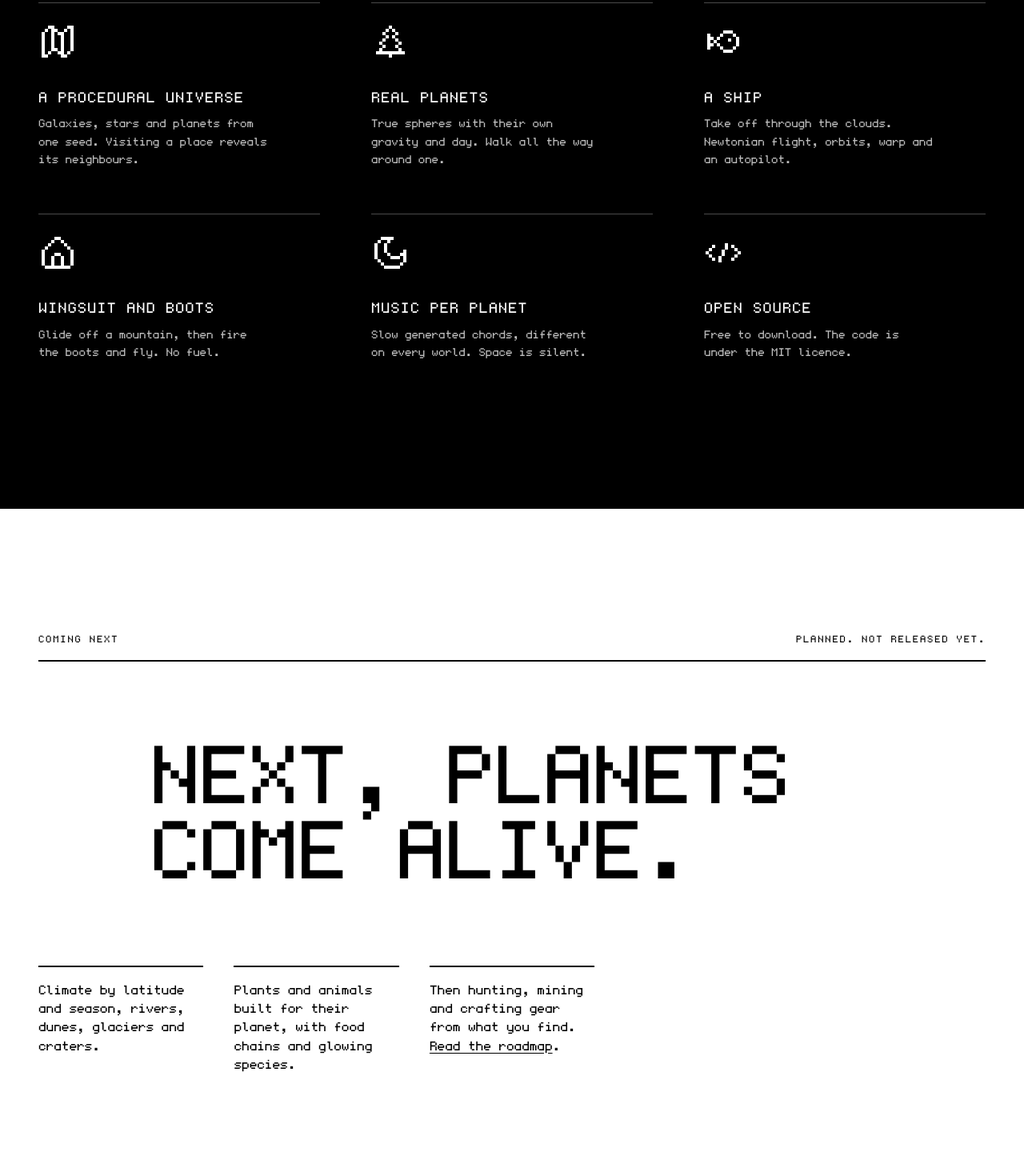
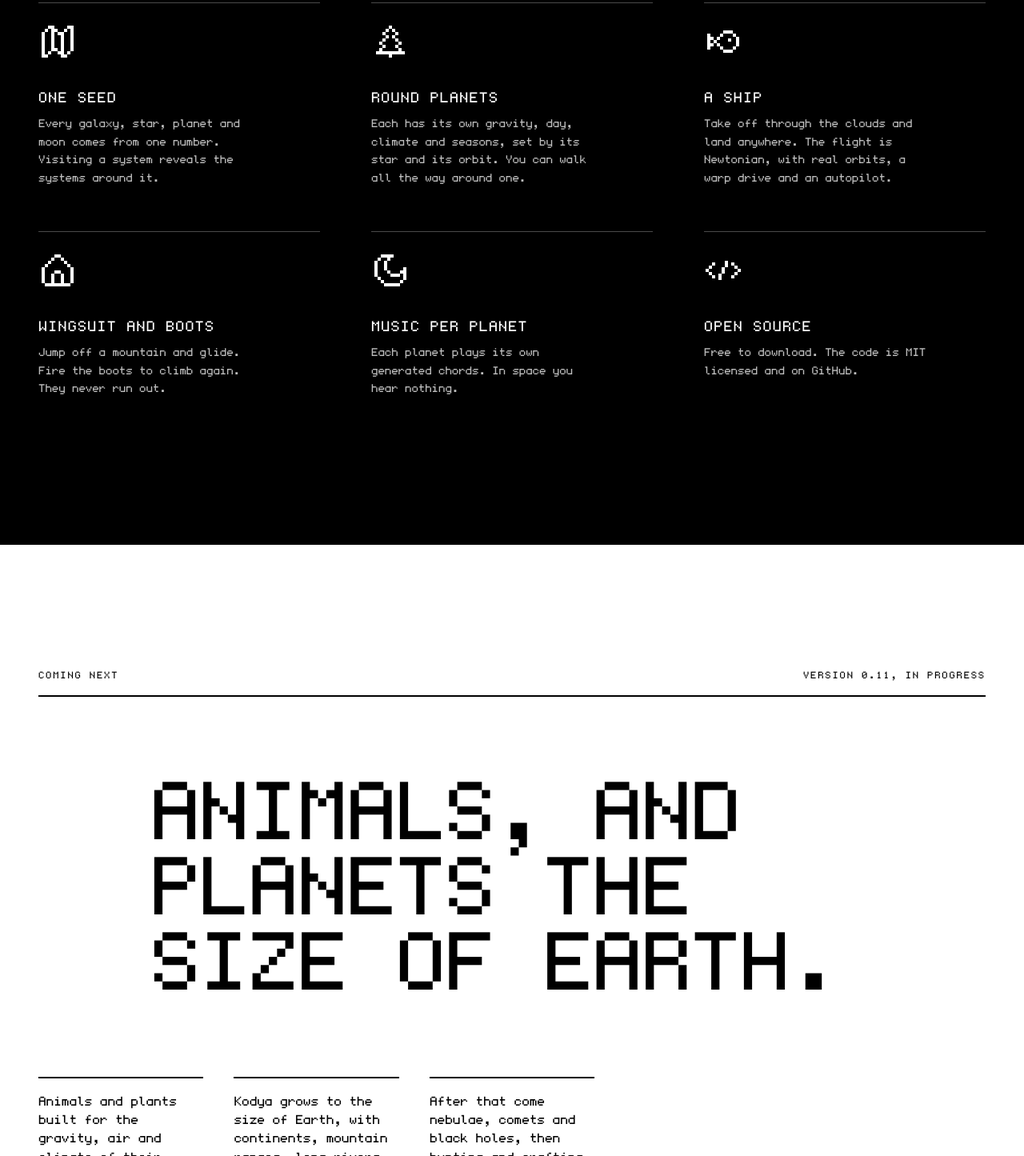
Before and after one commit to saravenpi/Abstractions, a plain HTML site: page site/index.html in a window 1280 px wide. Shown: the part 1355-2800 px from the top of the page at 80% size. Drawn offline with Linux system fonts and the light colour scheme; no server answers.

Commit message:
docs(site): rewrite the landing copy plainly and list what 0.11 adds
The coming-next list still promised climate, rivers and dunes, which
shipped in 0.9.

```diff
--- a/site/index.html
+++ b/site/index.html
@@ -40,7 +40,7 @@
     <h1 id="name">Abstractions</h1>
     <div class="intro">
       <p class="label">Free and open source</p>
-      <p class="lead">A space exploration game with a pixelated, low-poly look. You wake up as a small robot on the planet Kodya, with a ship parked nearby and a universe to cross.</p>
+      <p class="lead">A space exploration game in pixelated low poly. You play a small robot on the planet Kodya. Your ship is parked next to you, and every star in the sky is a system you can fly to.</p>
     </div>
     <div id="download">
       <ul class="platforms">
@@ -76,16 +76,16 @@
   <section class="game wrap reveal" aria-labelledby="game-title">
     <div class="head">
       <h2 class="label" id="game-title">The game today</h2>
-      <p class="statement">A universe with no edge, and one friend.</p>
+      <p class="statement">Walk, glide, fly and warp. There are no quests.</p>
       <p class="aside">You walk, glide, fly and warp. There is no goal but to see what is past the next star. A second robot floats along with you.</p>
     </div>
     <ul class="facts">
-      <li><svg class="icon big" xmlns="http://www.w3.org/2000/svg" width="24" height="24" fill="currentColor" viewBox="0 0 24 24" aria-hidden="true" focusable="false"><path d="M4 20h2v2H2V6h2v14Zm12 0h2v2h-4v-2h-2v-2h2V8h-2V6h4v14Zm-8 0H6v-2h2v2Zm12 0h-2v-2h2v2ZM10 4h2v2h-2v10h2v2H8V4H6V2h4v2Zm12 14h-2V4h-2V2h4v16ZM6 6H4V4h2v2Zm12 0h-2V4h2v2Z"/></svg><h3>A procedural universe</h3><p>Galaxies, stars and planets from one seed. Visiting a place reveals its neighbours.</p></li>
-      <li><svg class="icon big" xmlns="http://www.w3.org/2000/svg" width="24" height="24" fill="currentColor" viewBox="0 0 24 24" aria-hidden="true" focusable="false"><path d="M11 2h2v2h-2zM9 4h2v2H9zm4 0h2v2h-2zm2 2h2v2h-2zM7 6h2v2H7zm0 4h2v2H7zm-2 2h2v2H5zm2 2h2v2H7zm-2 2h2v2H5zm-2 2h18v2H3zM13 8h2v2h-2zm2 2h2v2h-2zM9 8h2v2H9zm8 4h2v2h-2zm-2 2h2v2h-2zm2 2h2v2h-2zm-6 4h2v2h-2z"/></svg><h3>Real planets</h3><p>True spheres with their own gravity and day. Walk all the way around one.</p></li>
-      <li><svg class="icon big" xmlns="http://www.w3.org/2000/svg" width="24" height="24" fill="currentColor" viewBox="0 0 24 24" aria-hidden="true" focusable="false"><path d="M20 9h2v6h-2zm-2-2h2v2h-2zm0 8h2v2h-2zm-6 2h6v2h-6zm0-12h6v2h-6zM2 7h2v10H2zm2 2h2v2H4zm0 4h2v2H4zm2-2h2v2H6zm2-2h2v2H8zm0 4h2v2H8zm2 2h2v2h-2zm0-8h2v2h-2zm5 3h2v2h-2z"/></svg><h3>A ship</h3><p>Take off through the clouds. Newtonian flight, orbits, warp and an autopilot.</p></li>
-      <li><svg class="icon big" xmlns="http://www.w3.org/2000/svg" width="24" height="24" fill="currentColor" viewBox="0 0 24 24" aria-hidden="true" focusable="false"><path d="M4 20h16v2H4zm16-10h2v10h-2zM2 10h2v10H2zm2-2h2v2H4zm2-2h2v2H6zm2-2h2v2H8zm2-2h4v2h-4zm4 2h2v2h-2zm2 2h2v2h-2zm2 2h2v2h-2zM8 14h2v6H8zm2-2h4v2h-4zm4 2h2v6h-2z"/></svg><h3>Wingsuit and boots</h3><p>Glide off a mountain, then fire the boots and fly. No fuel.</p></li>
-      <li><svg class="icon big" xmlns="http://www.w3.org/2000/svg" width="24" height="24" fill="currentColor" viewBox="0 0 24 24" aria-hidden="true" focusable="false"><path d="M18 22H8v-2h10v2ZM8 20H6v-2h2v2Zm12 0h-2v-2h2v2ZM6 18H4v-2h2v2Zm16 0h-2v-4h-2v-2h2v-2h2v8ZM4 16H2V6h2v10Zm14 0h-6v-2h6v2Zm-6-2h-2v-2h2v2Zm-2-2H8V6h2v6ZM6 6H4V4h2v2Zm8-2h-2v2h-2V4H6V2h8v2Z"/></svg><h3>Music per planet</h3><p>Slow generated chords, different on every world. Space is silent.</p></li>
-      <li><svg class="icon big" xmlns="http://www.w3.org/2000/svg" width="24" height="24" fill="currentColor" viewBox="0 0 24 24" aria-hidden="true" focusable="false"><path d="M11 18H9v-4h2v4Zm-4-1H5v-2h2v2Zm12-2v2h-2v-2h2ZM5 15H3v-2h2v2Zm16 0h-2v-2h2v2Zm-8-1h-2v-4h2v4ZM3 13H1v-2h2v2Zm20 0h-2v-2h2v2ZM5 11H3V9h2v2Zm16 0h-2V9h2v2Zm-6-1h-2V6h2v4ZM7 9H5V7h2v2Zm12 0h-2V7h2v2Z"/></svg><h3>Open source</h3><p>Free to download. The code is under the MIT licence.</p></li>
+      <li><svg class="icon big" xmlns="http://www.w3.org/2000/svg" width="24" height="24" fill="currentColor" viewBox="0 0 24 24" aria-hidden="true" focusable="false"><path d="M4 20h2v2H2V6h2v14Zm12 0h2v2h-4v-2h-2v-2h2V8h-2V6h4v14Zm-8 0H6v-2h2v2Zm12 0h-2v-2h2v2ZM10 4h2v2h-2v10h2v2H8V4H6V2h4v2Zm12 14h-2V4h-2V2h4v16ZM6 6H4V4h2v2Zm12 0h-2V4h2v2Z"/></svg><h3>One seed</h3><p>Every galaxy, star, planet and moon comes from one number. Visiting a system reveals the systems around it.</p></li>
+      <li><svg class="icon big" xmlns="http://www.w3.org/2000/svg" width="24" height="24" fill="currentColor" viewBox="0 0 24 24" aria-hidden="true" focusable="false"><path d="M11 2h2v2h-2zM9 4h2v2H9zm4 0h2v2h-2zm2 2h2v2h-2zM7 6h2v2H7zm0 4h2v2H7zm-2 2h2v2H5zm2 2h2v2H7zm-2 2h2v2H5zm-2 2h18v2H3zM13 8h2v2h-2zm2 2h2v2h-2zM9 8h2v2H9zm8 4h2v2h-2zm-2 2h2v2h-2zm2 2h2v2h-2zm-6 4h2v2h-2z"/></svg><h3>Round planets</h3><p>Each has its own gravity, day, climate and seasons, set by its star and its orbit. You can walk all the way around one.</p></li>
+      <li><svg class="icon big" xmlns="http://www.w3.org/2000/svg" width="24" height="24" fill="currentColor" viewBox="0 0 24 24" aria-hidden="true" focusable="false"><path d="M20 9h2v6h-2zm-2-2h2v2h-2zm0 8h2v2h-2zm-6 2h6v2h-6zm0-12h6v2h-6zM2 7h2v10H2zm2 2h2v2H4zm0 4h2v2H4zm2-2h2v2H6zm2-2h2v2H8zm0 4h2v2H8zm2 2h2v2h-2zm0-8h2v2h-2zm5 3h2v2h-2z"/></svg><h3>A ship</h3><p>Take off through the clouds and land anywhere. The flight is Newtonian, with real orbits, a warp drive and an autopilot.</p></li>
+      <li><svg class="icon big" xmlns="http://www.w3.org/2000/svg" width="24" height="24" fill="currentColor" viewBox="0 0 24 24" aria-hidden="true" focusable="false"><path d="M4 20h16v2H4zm16-10h2v10h-2zM2 10h2v10H2zm2-2h2v2H4zm2-2h2v2H6zm2-2h2v2H8zm2-2h4v2h-4zm4 2h2v2h-2zm2 2h2v2h-2zm2 2h2v2h-2zM8 14h2v6H8zm2-2h4v2h-4zm4 2h2v6h-2z"/></svg><h3>Wingsuit and boots</h3><p>Jump off a mountain and glide. Fire the boots to climb again. They never run out.</p></li>
+      <li><svg class="icon big" xmlns="http://www.w3.org/2000/svg" width="24" height="24" fill="currentColor" viewBox="0 0 24 24" aria-hidden="true" focusable="false"><path d="M18 22H8v-2h10v2ZM8 20H6v-2h2v2Zm12 0h-2v-2h2v2ZM6 18H4v-2h2v2Zm16 0h-2v-4h-2v-2h2v-2h2v8ZM4 16H2V6h2v10Zm14 0h-6v-2h6v2Zm-6-2h-2v-2h2v2Zm-2-2H8V6h2v6ZM6 6H4V4h2v2Zm8-2h-2v2h-2V4H6V2h8v2Z"/></svg><h3>Music per planet</h3><p>Each planet plays its own generated chords. In space you hear nothing.</p></li>
+      <li><svg class="icon big" xmlns="http://www.w3.org/2000/svg" width="24" height="24" fill="currentColor" viewBox="0 0 24 24" aria-hidden="true" focusable="false"><path d="M11 18H9v-4h2v4Zm-4-1H5v-2h2v2Zm12-2v2h-2v-2h2ZM5 15H3v-2h2v2Zm16 0h-2v-2h2v2Zm-8-1h-2v-4h2v4ZM3 13H1v-2h2v2Zm20 0h-2v-2h2v2ZM5 11H3V9h2v2Zm16 0h-2V9h2v2Zm-6-1h-2V6h2v4ZM7 9H5V7h2v2Zm12 0h-2V7h2v2Z"/></svg><h3>Open source</h3><p>Free to download. The code is MIT licensed and on GitHub.</p></li>
     </ul>
   </section>
 
@@ -93,13 +93,13 @@
     <div class="wrap reveal">
       <div class="head">
         <h2 class="label" id="next-title">Coming next</h2>
-        <p class="label status">Planned. Not released yet.</p>
+        <p class="label status">Version 0.11, in progress</p>
       </div>
-      <p class="statement">Next, planets come alive.</p>
+      <p class="statement">Animals, and planets the size of Earth.</p>
       <ul class="soon">
-        <li>Climate by latitude and season, rivers, dunes, glaciers and craters.</li>
-        <li>Plants and animals built for their planet, with food chains and glowing species.</li>
-        <li>Then hunting, mining and crafting gear from what you find. <a href="/roadmap/">Read the roadmap</a>.</li>
+        <li>Animals and plants built for the gravity, air and climate of their planet. Herds graze, hunters hunt, and some species glow at night.</li>
+        <li>Kodya grows to the size of Earth, with continents, mountain ranges, long rivers and a moon.</li>
+        <li>After that come nebulae, comets and black holes, then hunting and crafting. <a href="/roadmap/">Read the roadmap</a>.</li>
       </ul>
     </div>
   </section>
@@ -107,10 +107,10 @@
   <section class="together wrap reveal" aria-labelledby="together-title">
     <div class="head">
       <h2 class="label" id="together-title">Play together</h2>
-      <p class="statement">Bring friends into your universe.</p>
+      <p class="statement">Up to 16 players in one universe.</p>
       <ul>
-        <li><svg class="icon " xmlns="http://www.w3.org/2000/svg" width="24" height="24" fill="currentColor" viewBox="0 0 24 24" aria-hidden="true" focusable="false"><path d="M11 19h2v2h-2zm-4-3h2v2H7zm8 0h2v2h-2zm-6-2h6v2H9zm-5-1h2v2H4zm2-2h2v2H6zm2-2h8v2H8zm-7 1h2v2H1zm20 0h2v2h-2zM3 8h2v2H3zm2-2h2v2H5zm2-2h10v2H7zm12 4h2v2h-2zm-2-2h2v2h-2zm1 7h2v2h-2zm-2-2h2v2h-2z"/></svg><span>Open your world to LAN in one click. Friends on the same Wi-Fi join from Multiplayer.</span></li>
-        <li><svg class="icon " xmlns="http://www.w3.org/2000/svg" width="24" height="24" fill="currentColor" viewBox="0 0 24 24" aria-hidden="true" focusable="false"><path d="M6 7h4v2H6zm0 8h4v2H6zM2 5h2v14H2zm18 0h2v14h-2zM4 19h16v2H4zM4 3h16v2H4zm0 8h16v2H4z"/></svg><span>Or host a server on Linux, a Raspberry Pi or Docker, with one command.</span></li>
+        <li><svg class="icon " xmlns="http://www.w3.org/2000/svg" width="24" height="24" fill="currentColor" viewBox="0 0 24 24" aria-hidden="true" focusable="false"><path d="M11 19h2v2h-2zm-4-3h2v2H7zm8 0h2v2h-2zm-6-2h6v2H9zm-5-1h2v2H4zm2-2h2v2H6zm2-2h8v2H8zm-7 1h2v2H1zm20 0h2v2h-2zM3 8h2v2H3zm2-2h2v2H5zm2-2h10v2H7zm12 4h2v2h-2zm-2-2h2v2h-2zm1 7h2v2h-2zm-2-2h2v2h-2z"/></svg><span>Pause and open your world to your local network. Friends on the same network find it under Multiplayer.</span></li>
+        <li><svg class="icon " xmlns="http://www.w3.org/2000/svg" width="24" height="24" fill="currentColor" viewBox="0 0 24 24" aria-hidden="true" focusable="false"><path d="M6 7h4v2H6zm0 8h4v2H6zM2 5h2v14H2zm18 0h2v14h-2zM4 19h16v2H4zM4 3h16v2H4zm0 8h16v2H4z"/></svg><span>Or run a server on Linux, a Raspberry Pi or Docker. It takes one command.</span></li>
       </ul>
     </div>
     <a class="button" href="/server/">
```
Also changed, not shown: site/roadmap/index.html (+1 -1 lines).
